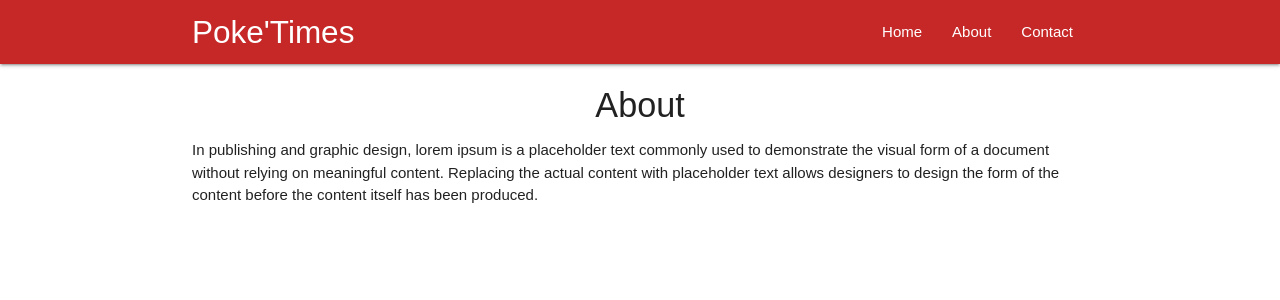
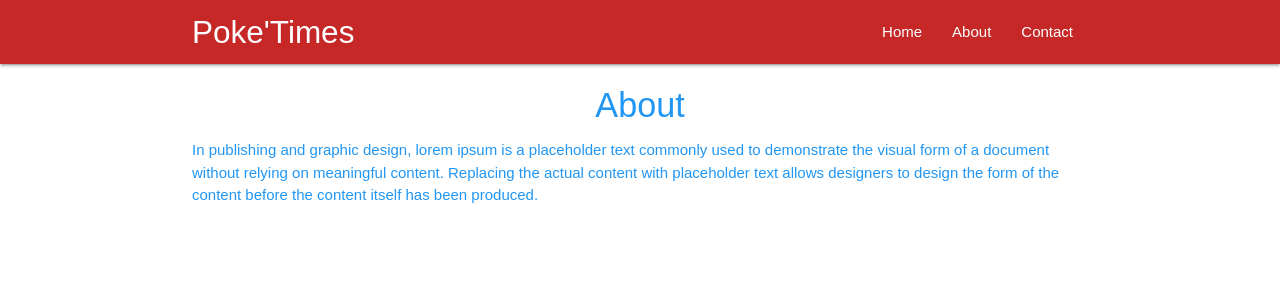
Before and after one commit to socarlosb/react-redux-learning, a React (Create React App) app in the folder poketimes/: page /about in a window 1280 px wide. Shown: the top 300 px of the page. Built offline with nearby package versions, Linux system fonts and the light colour scheme.

Commit message:
hoc stuff!

```diff
--- a/poketimes/src/components/About.js
+++ b/poketimes/src/components/About.js
@@ -1,4 +1,5 @@
 import React from 'react';
+import Rainbow from '../hoc/Rainbow';
 
 const About = () => {
   return (
@@ -15,4 +16,4 @@
   );
 };
 
-export default About;
+export default Rainbow(About);
--- /dev/null
+++ b/poketimes/src/hoc/Rainbow.js
@@ -0,0 +1,17 @@
+import React from 'react';
+
+const Rainbow = WrappedComponent => {
+  const colours = ['orange', 'blue', 'green', 'red', 'yellow', 'teal'];
+  const randomColour = colours[Math.floor(Math.random() * 5)];
+  const className = randomColour + '-text';
+
+  return props => {
+    return (
+      <div className={className}>
+        <WrappedComponent {...props} />
+      </div>
+    );
+  };
+};
+
+export default Rainbow;
```
Also changed, not shown: 1 other file (tests, documents, lock files or other folders).
